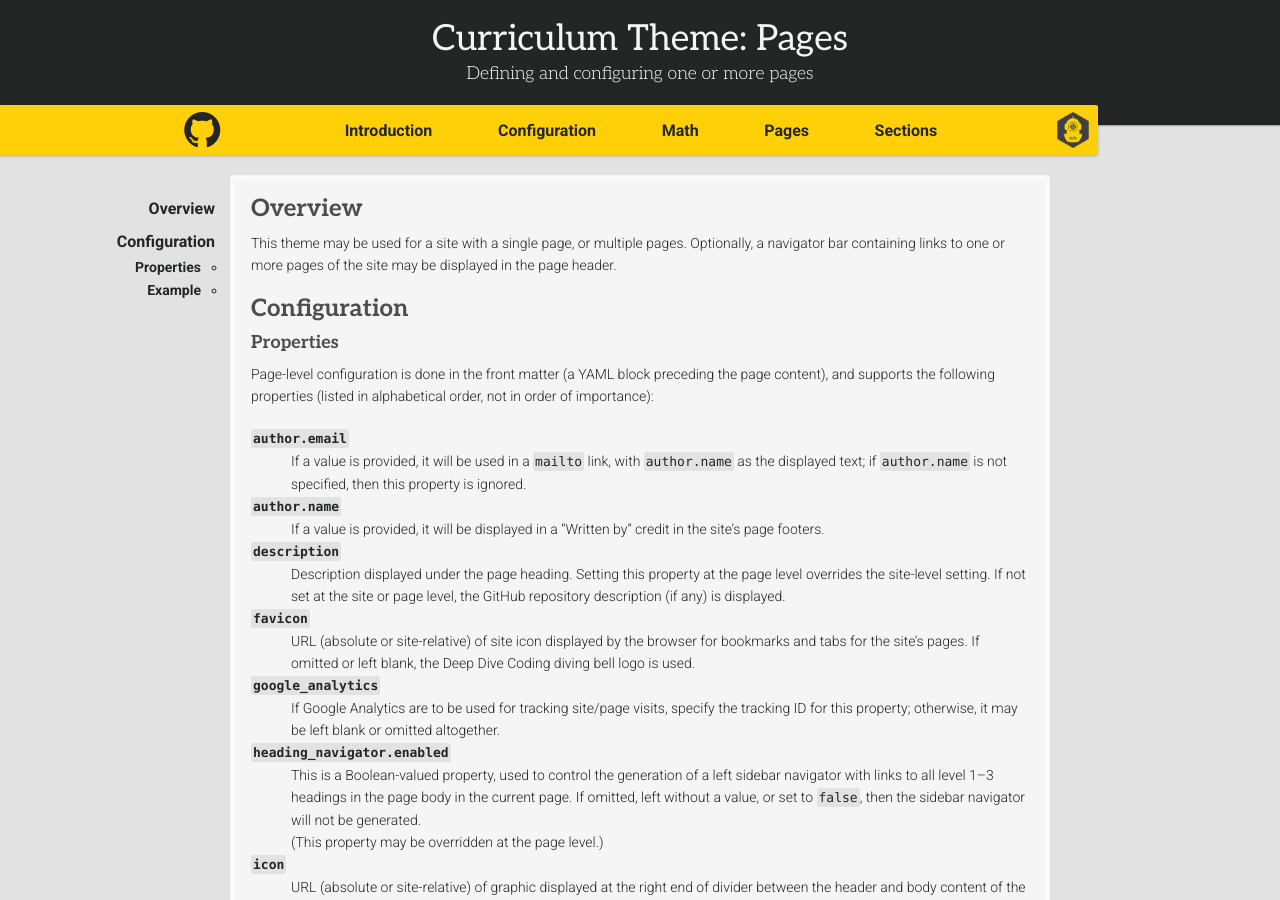
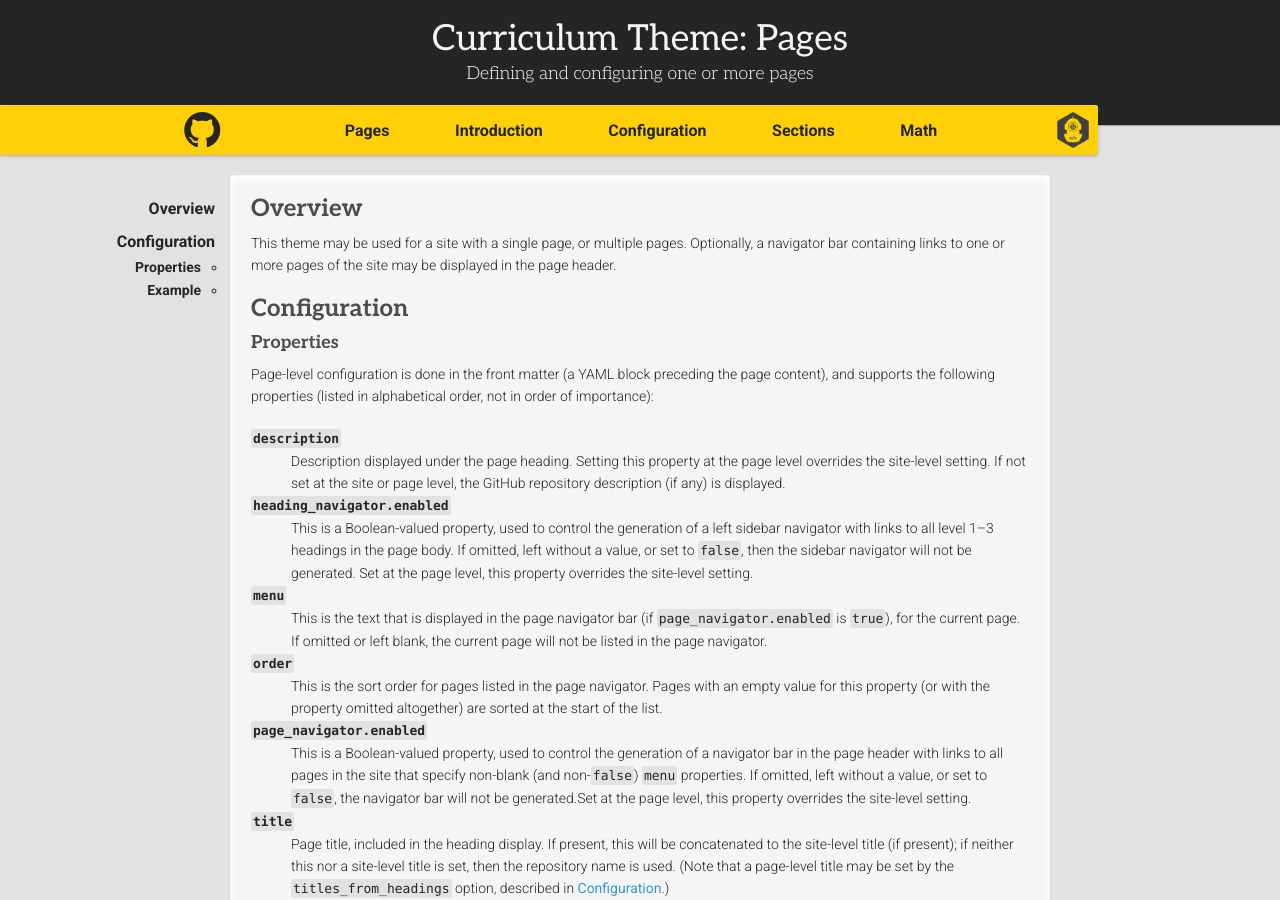
Before and after one commit to ddc-java/ddc-day, a Jekyll site: the page built from pages.md, in a window 1280 px wide and 900 px high. Built offline with Jekyll 4.4.1, drawn with Linux system fonts in a browser that asks for light colours; nearby versions of some CDN libraries; some web fonts are replaced; our own code applies the rules of GitHub Pages for plain Markdown files; some of the changed text lies outside the part shown.

Commit message:
Expand content

```diff
--- a/pages.md
+++ b/pages.md
@@ -15,40 +14,23 @@
 
 Page-level configuration is done in the front matter (a YAML block preceding the page content), and supports the following properties (listed in alphabetical order, not in order of importance):
 
-`author.email`
-: If a value is provided, it will be used in a `mailto` link, with `author.name` as the displayed text; if `author.name` is not specified, then this property is ignored.
-
-`author.name`
-: If a value is provided, it will be displayed in a "Written by" credit in the site's page footers.
-
 `description`
 : Description displayed under the page heading. Setting this property at the page level overrides the site-level setting. If not set at the site or page level, the GitHub repository description (if any) is displayed.
 
-`favicon`
-: URL (absolute or site-relative) of site icon displayed by the browser for bookmarks and tabs for the site's pages. If omitted or left blank, the Deep Dive Coding diving bell logo is used.
+`heading_navigator.enabled`
+: This is a Boolean-valued property, used to control the generation of a left sidebar navigator with links to all level 1--3 headings in the page body. If omitted, left without a value, or set to `false`, then the sidebar navigator will not be generated. Set at the page level, this property overrides the site-level setting.
 
-`google_analytics`
-: If Google Analytics are to be used for tracking site/page visits, specify the tracking ID for this property; otherwise, it may be left blank or omitted altogether.
+`menu`
+: This is the text that is displayed in the page navigator bar (if `page_navigator.enabled` is `true`), for the current page. If omitted or left blank, the current page will not be listed in the page navigator.
 
-`heading_navigator.enabled`
-: This is a Boolean-valued property, used to control the generation of a left sidebar navigator with links to all level 1--3 headings in the page body in the current page. If omitted, left without a value, or set to `false`, then the sidebar navigator will not be generated.
-: (This property may be overridden at the page level.)
-
-`icon`
-: URL (absolute or site-relative) of graphic displayed at the right end of divider between the header and body content of the site's pages. If omitted or left blank, the Deep Dive Coding diving bell logo is used.
+`order`
+: This is the sort order for pages listed in the page navigator. Pages with an empty value for this property (or with the property omitted altogether) are sorted at the start of the list.
 
 `page_navigator.enabled`
-: This is a Boolean-valued property, used to control the generation of a navigator bar in the page header with links to all pages in the site that specify non-blank (and non-`false`) `menu` properties. If omitted, left without a value, or set to `false`, then the `menu` and `order` [page-level](#page) properties are ignored. On the other hand, if set to `true` (or another non-empty, non-`false` value), but if there are fewer than 2 pages with a `menu` property set, then the navigator bar will not be generated.
-: (This property may be overridden at the page level.)
-
-`repository_link.enabled`
-: This is a Boolean-valued property, used to control the display of the GitHub logo as a link to the repository in GitHub. Note that even if the value is set to `true` (or something  other than `false` or empty), the logo &amp; link will not be displayed if the repository is private.
+: This is a Boolean-valued property, used to control the generation of a navigator bar in the page header with links to all pages in the site that specify non-blank (and non-`false`) `menu` properties. If omitted, left without a value, or set to `false`, the navigator bar will not be generated.Set at the page level, this property overrides the site-level setting.
 
 `title`
-: Site-wide title, included in the heading display of each page. If present, this will be concatenated with a page-level title (if present); if neither this nor a page-level title is set, then the repository name is used.
-
-`titles_from_headings.enabled`
-: This is a Boolean-valued property used by the Jekyll SEO plug-in. It is only relevant when there are one or more pages that do not specify a `title` property in the front matter, in which case the first heading in such a page will be used as the value of a generated `title` property. (For the intended purpose of this theme, it is recommended to specify `title` properties explicitly, or to disable this portion of the SEO plug-in functionality, by assigning a value of `false` to this property.)
+: Page title, included in the heading display. If present, this will be concatenated to the site-level title (if present); if neither this nor a site-level title is set, then the repository name is used. (Note that a page-level title may be set by the `titles_from_headings` option, described in [Configuration](configuration.md#titles-from-headings).)
 
 ### Example
 
```
Also changed, not shown: other parts of pages.md (+0 -1 lines), configuration.md (+2 -2 lines), math.md (renamed from latex-mathjax.md, +3 -3 lines).
